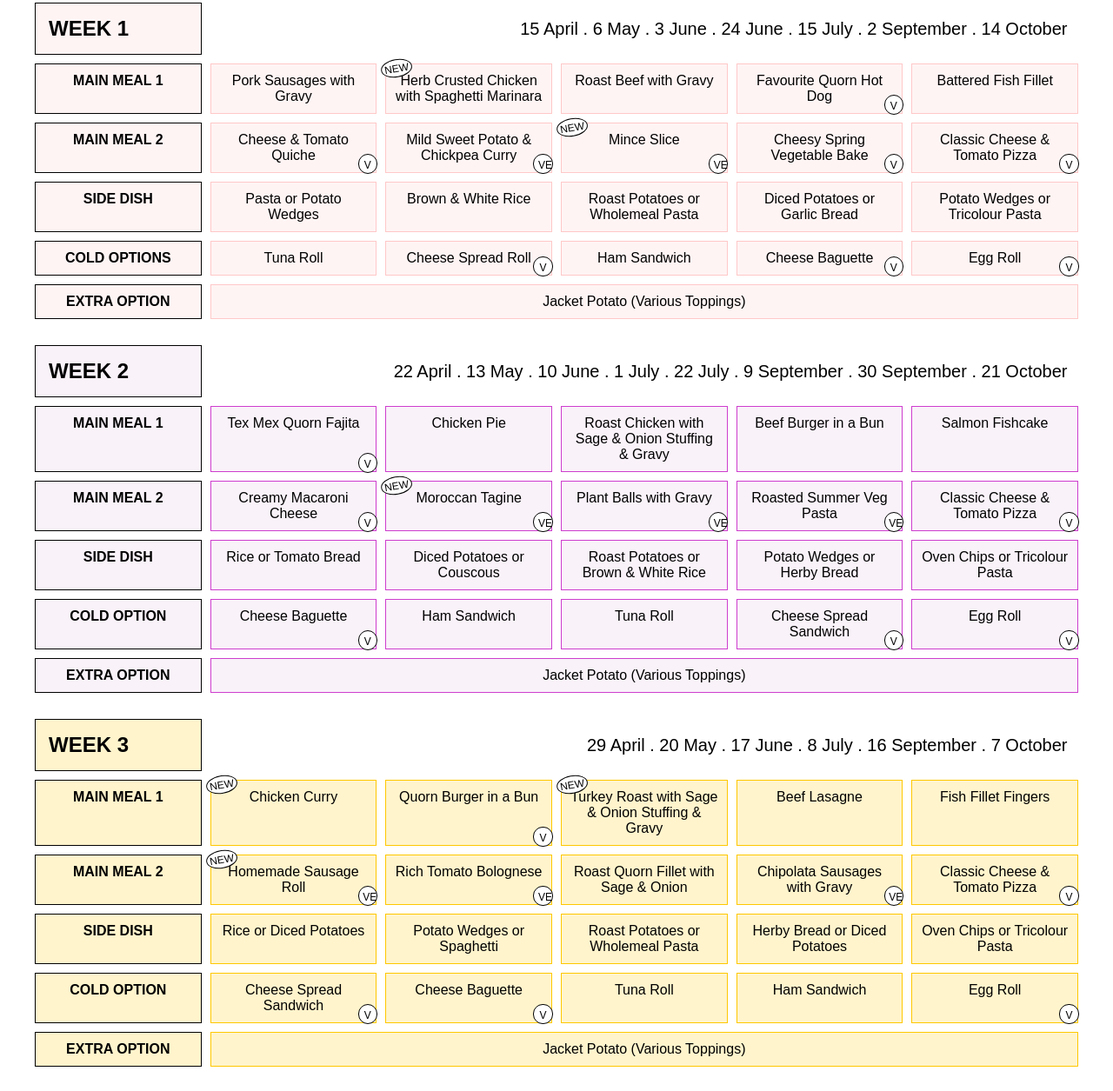
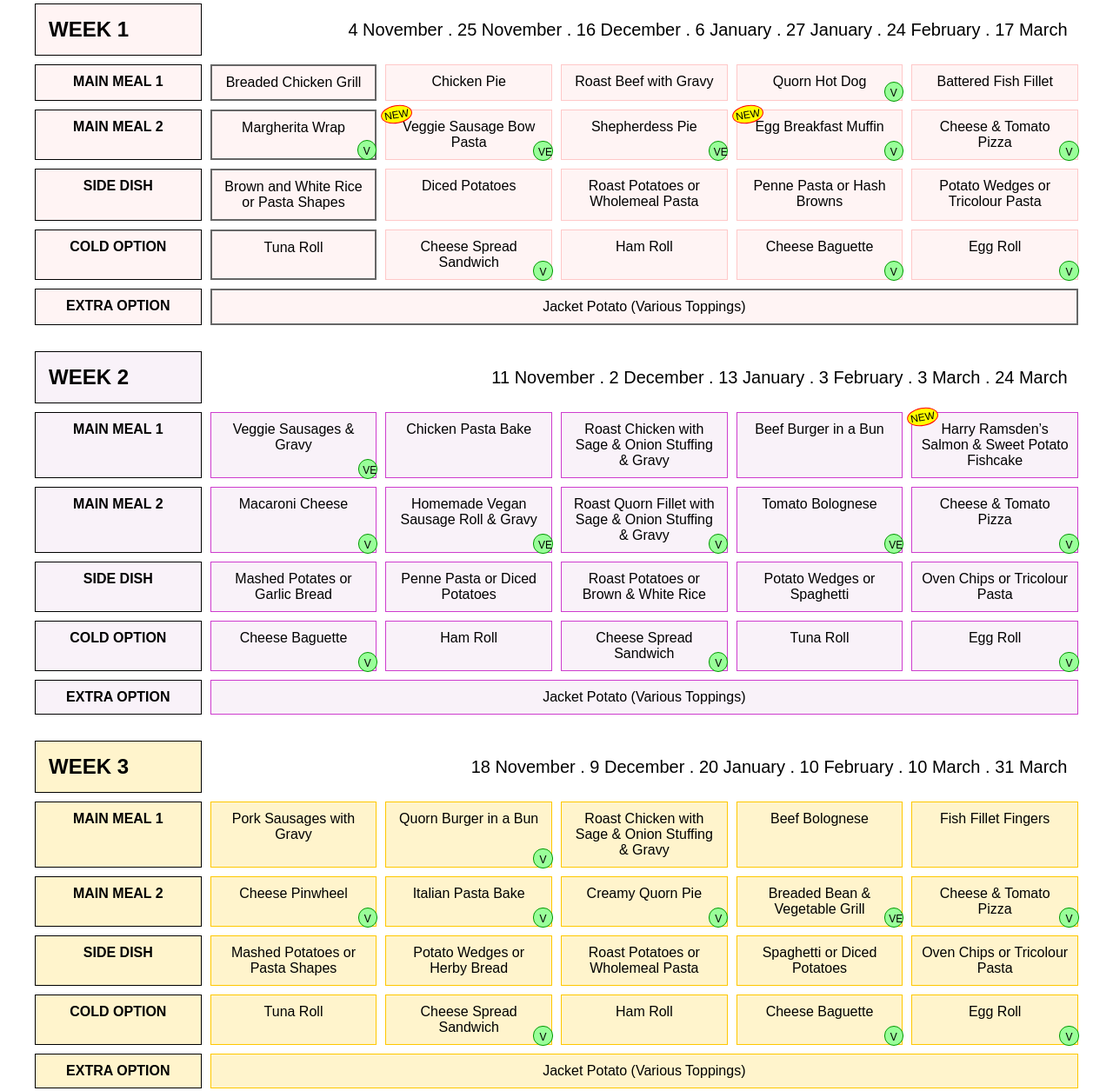
Before and after one commit to axemonkey/schoolmenu.clivemurray.com, an Eleventy site: page schoolmenu.clivemurray.com/index.njk in a window 1280 px wide. Shown: the part 133-1388 px from the top of the page at 87% size. Built offline with nearby package versions, Linux system fonts and the light colour scheme; Eleventy itself is replaced by a stand-in of ours; files that its build step writes are made by us from their sources.

Commit message:
update for winter 2024 menu

```diff
--- a/package.json
+++ b/package.json
@@ -1,6 +1,6 @@
 {
   "name": "schoolmenu.clivemurray.com",
-  "version": "1.0.0",
+  "version": "1.0.1",
   "private": "true",
   "scripts": {
     "start": "npx @11ty/eleventy --input=./schoolmenu.clivemurray.com --serve",
--- a/schoolmenu.clivemurray.com/_data/weeks/week1.json
+++ b/schoolmenu.clivemurray.com/_data/weeks/week1.json
@@ -1,18 +1,18 @@
 {
-  "dates": ["15 April", "6 May", "3 June", "24 June", "15 July", "2 September", "14 October"],
+  "dates": ["4 November", "25 November", "16 December", "6 January", "27 January", "24 February", "17 March"],
   "meals": [
     {
       "name": "Main Meal 1",
       "options": [
         {
-          "text": "Pork Sausages with Gravy",
+          "text": "Breaded Chicken Grill",
           "new": false,
           "veg": false,
           "vegan": false
         },
         {
-          "text": "Herb Crusted Chicken with Spaghetti Marinara",
-          "new": true,
+          "text": "Chicken Pie",
+          "new": false,
           "veg": false,
           "vegan": false
         },
@@ -23,7 +23,7 @@
           "vegan": false
         },
         {
-          "text": "Favourite Quorn Hot Dog",
+          "text": "Quorn Hot Dog",
           "new": false,
           "veg": true,
           "vegan": false
@@ -40,31 +40,31 @@
       "name": "Main Meal 2",
       "options": [
         {
-          "text": "Cheese & Tomato Quiche",
+          "text": "Margherita Wrap",
           "new": false,
           "veg": true,
           "vegan": false
         },
         {
-          "text": "Mild Sweet Potato & Chickpea Curry",
+          "text": "Veggie Sausage Bow Pasta",
+          "new": true,
+          "veg": false,
+          "vegan": true
+        },
+        {
+          "text": "Shepherdess Pie",
           "new": false,
           "veg": false,
           "vegan": true
         },
         {
-          "text": "Mince Slice",
+          "text": "Egg Breakfast Muffin",
           "new": true,
-          "veg": false,
-          "vegan": true
-        },
-        {
-          "text": "Cheesy Spring Vegetable Bake",
-          "new": false,
           "veg": true,
           "vegan": false
         },
         {
-          "text": "Classic Cheese & Tomato Pizza",
+          "text": "Cheese & Tomato Pizza",
           "new": false,
           "veg": true,
           "vegan": false
@@ -75,16 +75,16 @@
       "name": "Side Dish",
       "options": [
         {
-          "text": "Pasta or Potato Wedges"
+          "text": "Brown and White Rice or Pasta Shapes"
         },
         {
-          "text": "Brown & White Rice"
+          "text": "Diced Potatoes"
         },
         {
           "text": "Roast Potatoes or Wholemeal Pasta"
         },
         {
-          "text": "Diced Potatoes or Garlic Bread"
+          "text": "Penne Pasta or Hash Browns"
         },
         {
           "text": "Potato Wedges or Tricolour Pasta"
@@ -92,7 +92,7 @@
       ]
     },
     {
-      "name": "Cold Options",
+      "name": "Cold Option",
       "options": [
         {
           "text": "Tuna Roll",
@@ -101,13 +101,13 @@
           "vegan": false
         },
         {
-          "text": "Cheese Spread Roll",
+          "text": "Cheese Spread Sandwich",
           "new": false,
           "veg": true,
           "vegan": false
         },
         {
-          "text": "Ham Sandwich",
+          "text": "Ham Roll",
           "new": false,
           "veg": false,
           "vegan": false
--- a/schoolmenu.clivemurray.com/_data/weeks/week2.json
+++ b/schoolmenu.clivemurray.com/_data/weeks/week2.json
@@ -1,17 +1,17 @@
 {
-  "dates": ["22 April", "13 May", "10 June", "1 July", "22 July", "9 September", "30 September", "21 October"],
+  "dates": ["11 November", "2 December", "13 January", "3 February", "3 March", "24 March"],
   "meals": [
     {
       "name": "Main Meal 1",
       "options": [
         {
-          "text": "Tex Mex Quorn Fajita",
+          "text": "Veggie Sausages & Gravy",
           "new": false,
-          "veg": true,
-          "vegan": false
+          "veg": false,
+          "vegan": true
         },
         {
-          "text": "Chicken Pie",
+          "text": "Chicken Pasta Bake",
           "new": false,
           "veg": false,
           "vegan": false
@@ -29,8 +29,8 @@
           "vegan": false
         },
         {
-          "text": "Salmon Fishcake",
-          "new": false,
+          "text": "Harry Ramsden’s Salmon & Sweet Potato Fishcake",
+          "new": true,
           "veg": false,
           "vegan": false
         }
@@ -40,31 +40,31 @@
       "name": "Main Meal 2",
       "options": [
         {
-          "text": "Creamy Macaroni Cheese",
+          "text": "Macaroni Cheese",
           "new": false,
           "veg": true,
           "vegan": false
         },
         {
-          "text": "Moroccan Tagine",
-          "new": true,
-          "veg": false,
-          "vegan": true
-        },
-        {
-          "text": "Plant Balls with Gravy",
+          "text": "Homemade Vegan Sausage Roll & Gravy",
           "new": false,
           "veg": false,
           "vegan": true
         },
         {
-          "text": "Roasted Summer Veg Pasta",
+          "text": "Roast Quorn Fillet with Sage & Onion Stuffing & Gravy",
+          "new": false,
+          "veg": true,
+          "vegan": false
+        },
+        {
+          "text": "Tomato Bolognese",
           "new": false,
           "veg": false,
           "vegan": true
         },
         {
-          "text": "Classic Cheese & Tomato Pizza",
+          "text": "Cheese & Tomato Pizza",
           "new": false,
           "veg": true,
           "vegan": false
@@ -75,16 +75,16 @@
       "name": "Side Dish",
       "options": [
         {
-          "text": "Rice or Tomato Bread"
+          "text": "Mashed Potates or Garlic Bread"
         },
         {
-          "text": "Diced Potatoes or Couscous"
+          "text": "Penne Pasta or Diced Potatoes"
         },
         {
           "text": "Roast Potatoes or Brown & White Rice"
         },
         {
-          "text": "Potato Wedges or Herby Bread"
+          "text": "Potato Wedges or Spaghetti"
         },
         {
           "text": "Oven Chips or Tricolour Pasta"
@@ -101,13 +101,7 @@
           "vegan": false
         },
         {
-          "text": "Ham Sandwich",
-          "new": false,
-          "veg": false,
-          "vegan": false
-        },
-        {
-          "text": "Tuna Roll",
+          "text": "Ham Roll",
           "new": false,
           "veg": false,
           "vegan": false
@@ -116,6 +110,12 @@
           "text": "Cheese Spread Sandwich",
           "new": false,
           "veg": true,
+          "vegan": false
+        },
+        {
+          "text": "Tuna Roll",
+          "new": false,
+          "veg": false,
           "vegan": false
         },
         {
--- a/schoolmenu.clivemurray.com/_data/weeks/week3.json
+++ b/schoolmenu.clivemurray.com/_data/weeks/week3.json
@@ -1,12 +1,12 @@
 {
-  "dates": ["29 April", "20 May", "17 June", "8 July", "16 September", "7 October"],
+  "dates": ["18 November", "9 December", "20 January", "10 February", "10 March", "31 March"],
   "meals": [
     {
       "name": "Main Meal 1",
       "options": [
         {
-          "text": "Chicken Curry",
-          "new": true,
+          "text": "Pork Sausages with Gravy",
+          "new": false,
           "veg": false,
           "vegan": false
         },
@@ -17,13 +17,13 @@
           "vegan": false
         },
         {
-          "text": "Turkey Roast with Sage & Onion Stuffing & Gravy",
-          "new": true,
+          "text": "Roast Chicken with Sage & Onion Stuffing & Gravy",
+          "new": false,
           "veg": false,
           "vegan": false
         },
         {
-          "text": "Beef Lasagne",
+          "text": "Beef Bolognese",
           "new": false,
           "veg": false,
           "vegan": false
@@ -40,31 +40,31 @@
       "name": "Main Meal 2",
       "options": [
         {
-          "text": "Homemade Sausage Roll",
-          "new": true,
-          "veg": false,
-          "vegan": true
+          "text": "Cheese Pinwheel",
+          "new": false,
+          "veg": true,
+          "vegan": false
         },
         {
-          "text": "Rich Tomato Bolognese",
+          "text": "Italian Pasta Bake",
+          "new": false,
+          "veg": true,
+          "vegan": false
+        },
+        {
+          "text": "Creamy Quorn Pie",
+          "new": false,
+          "veg": true,
+          "vegan": false
+        },
+        {
+          "text": "Breaded Bean & Vegetable Grill",
           "new": false,
           "veg": false,
           "vegan": true
         },
         {
-          "text": "Roast Quorn Fillet with Sage & Onion",
-          "new": false,
-          "veg": false,
-          "vegan": false
-        },
-        {
-          "text": "Chipolata Sausages with Gravy",
-          "new": false,
-          "veg": false,
-          "vegan": true
-        },
-        {
-          "text": "Classic Cheese & Tomato Pizza",
+          "text": "Cheese & Tomato Pizza",
           "new": false,
           "veg": true,
           "vegan": false
@@ -75,16 +75,16 @@
       "name": "Side Dish",
       "options": [
         {
-          "text": "Rice or Diced Potatoes"
+          "text": "Mashed Potatoes or Pasta Shapes"
         },
         {
-          "text": "Potato Wedges or Spaghetti"
+          "text": "Potato Wedges or Herby Bread"
         },
         {
           "text": "Roast Potatoes or Wholemeal Pasta"
         },
         {
-          "text": "Herby Bread or Diced Potatoes"
+          "text": "Spaghetti or Diced Potatoes"
         },
         {
           "text": "Oven Chips or Tricolour Pasta"
@@ -95,27 +95,27 @@
       "name": "Cold Option",
       "options": [
         {
+          "text": "Tuna Roll",
+          "new": false,
+          "veg": false,
+          "vegan": false
+        },
+        {
           "text": "Cheese Spread Sandwich",
           "new": false,
           "veg": true,
           "vegan": false
         },
         {
-          "text": "Cheese Baguette",
-          "new": false,
-          "veg": true,
-          "vegan": false
-        },
-        {
-          "text": "Tuna Roll",
+          "text": "Ham Roll",
           "new": false,
           "veg": false,
           "vegan": false
         },
         {
-          "text": "Ham Sandwich",
+          "text": "Cheese Baguette",
           "new": false,
-          "veg": false,
+          "veg": true,
           "vegan": false
         },
         {
--- a/schoolmenu.clivemurray.com/assets/styles/style.scss
+++ b/schoolmenu.clivemurray.com/assets/styles/style.scss
@@ -117,8 +117,8 @@ section.week article p.new::before {
 	font-size: 0.75em;
 	padding: 0.25em 0.25em 0.125em;
 	text-transform: uppercase;
-	background: #fff;
-	border: 1px solid #000;
+	background: #ff0;
+	border: 1px solid #f00;
 	border-radius: 50%;
 	transform: rotate(-10deg);
 }
@@ -135,8 +135,8 @@ section.week article p.vegan::after {
 	padding: 0.375em;
 	text-transform: uppercase;
 	text-align: center;
-	background: #fff;
-	border: 1px solid #000;
+	background: #9f9;
+	border: 1px solid #090;
 	border-radius: 50%;
 }
 
--- a/schoolmenu.clivemurray.com/index.njk
+++ b/schoolmenu.clivemurray.com/index.njk
@@ -3,7 +3,7 @@ layout: main.njk
 ---
 <main>
 
-		<h1>Summer/Autumn 2024</h1>
+		<h1>❄️ Winter Menu 2024/2025 🎄</h1>
 
 		<header>
 			{% for weekday in weekdays %}
```
Also changed, not shown: 2 other files.
